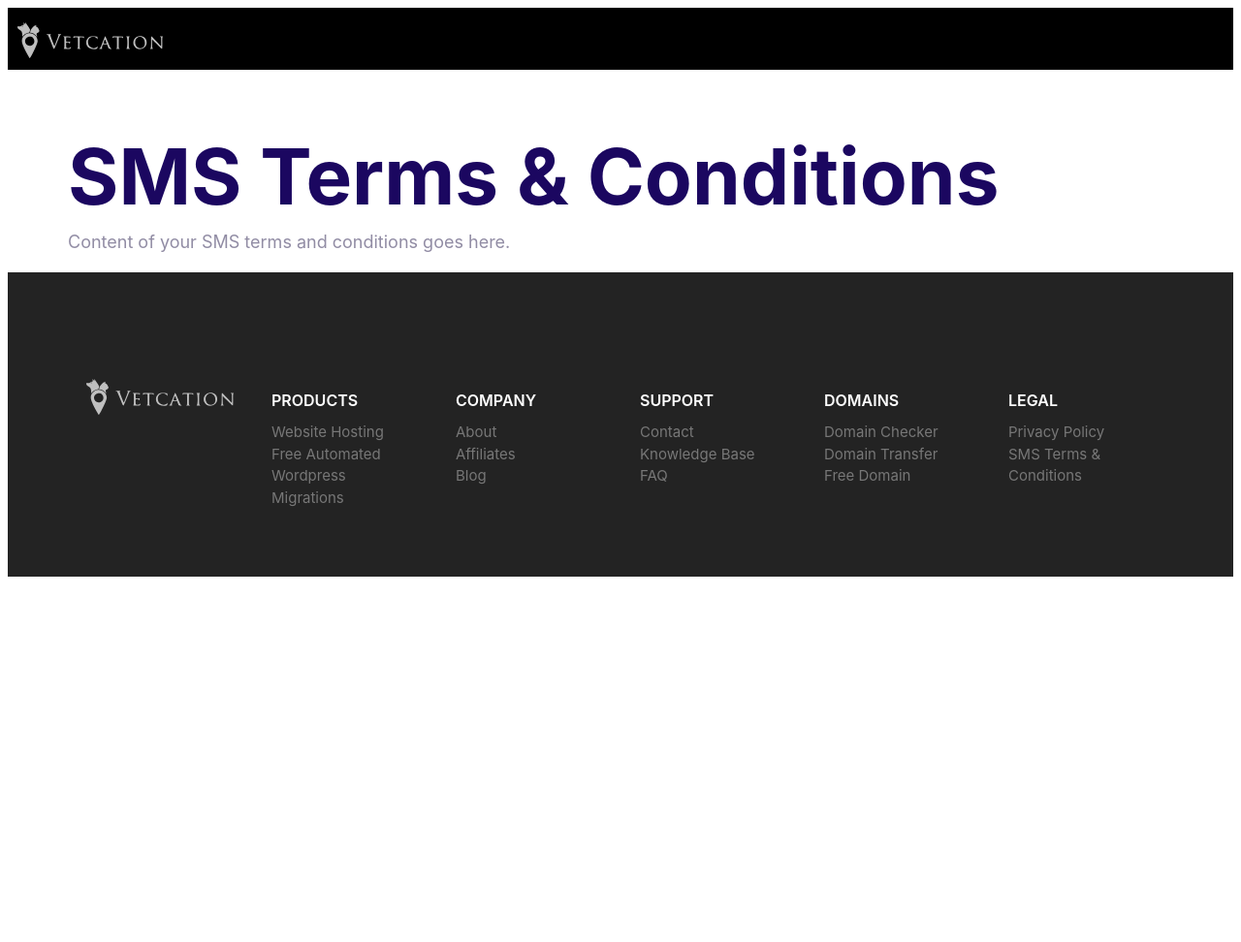
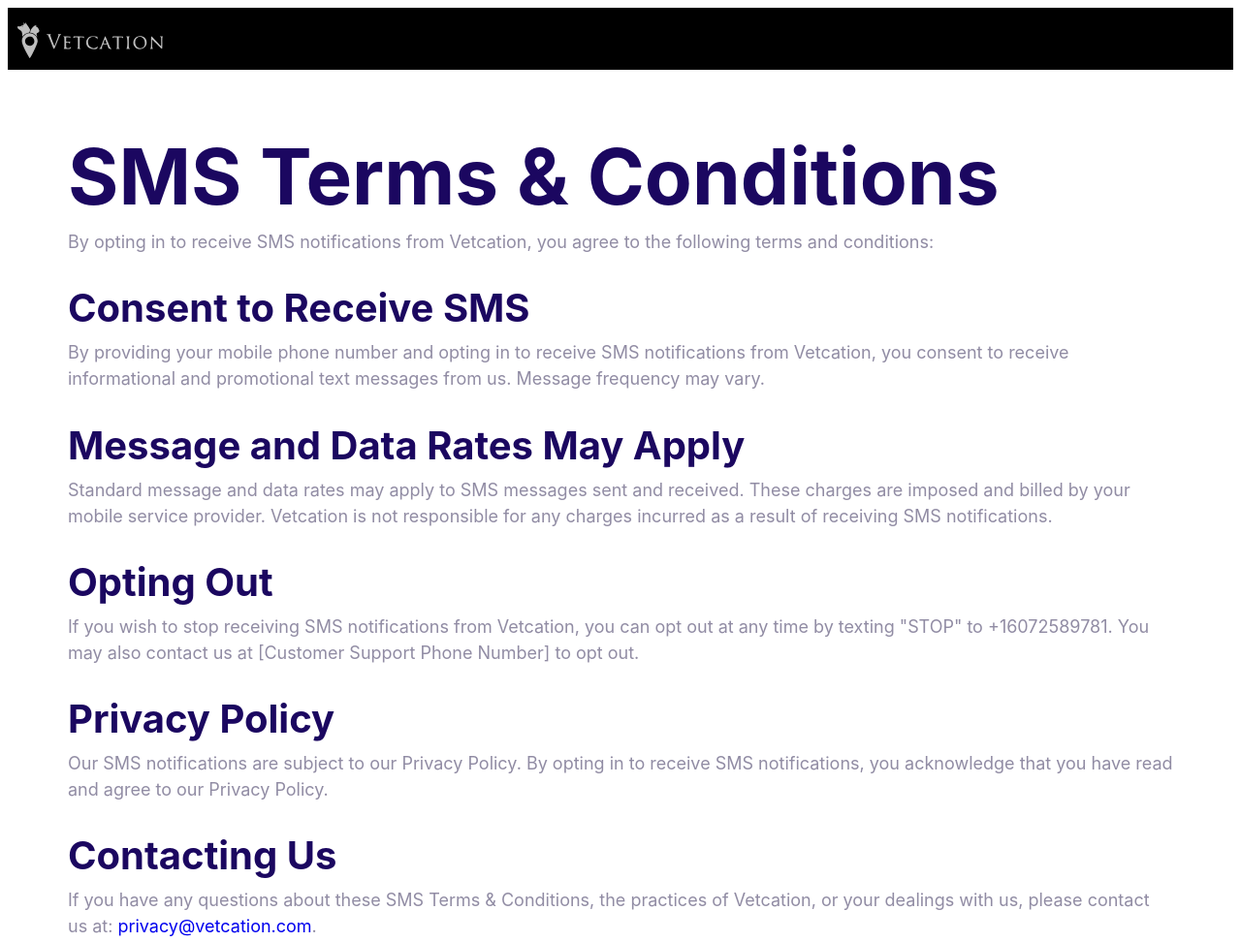
Before and after one commit to geoffcfchen/Vetcation, a website built with Parcel: page sms-terms-and-conditions.html in a window 1280 px wide. Shown: the top 972 px of the page at 97% size. Before the commit the page ends 800 px from the top, so only its background shows below. Built offline with nearby package versions, Linux system fonts and the light colour scheme.

Commit message:
update sms and advertisement

```diff
--- a/sms-terms-and-conditions.html
+++ b/sms-terms-and-conditions.html
@@ -22,8 +22,46 @@
     <main>
       <section class="container">
         <h1>SMS Terms & Conditions</h1>
-        <p>Content of your SMS terms and conditions goes here.</p>
-        <!-- Fill in your SMS terms and conditions details -->
+        <p>
+          By opting in to receive SMS notifications from Vetcation, you agree to
+          the following terms and conditions:
+        </p>
+
+        <h2>Consent to Receive SMS</h2>
+        <p>
+          By providing your mobile phone number and opting in to receive SMS
+          notifications from Vetcation, you consent to receive informational and
+          promotional text messages from us. Message frequency may vary.
+        </p>
+
+        <h2>Message and Data Rates May Apply</h2>
+        <p>
+          Standard message and data rates may apply to SMS messages sent and
+          received. These charges are imposed and billed by your mobile service
+          provider. Vetcation is not responsible for any charges incurred as a
+          result of receiving SMS notifications.
+        </p>
+
+        <h2>Opting Out</h2>
+        <p>
+          If you wish to stop receiving SMS notifications from Vetcation, you
+          can opt out at any time by texting "STOP" to +16072589781. You may
+          also contact us at [Customer Support Phone Number] to opt out.
+        </p>
+
+        <h2>Privacy Policy</h2>
+        <p>
+          Our SMS notifications are subject to our Privacy Policy. By opting in
+          to receive SMS notifications, you acknowledge that you have read and
+          agree to our Privacy Policy.
+        </p>
+
+        <h2>Contacting Us</h2>
+        <p>
+          If you have any questions about these SMS Terms & Conditions, the
+          practices of Vetcation, or your dealings with us, please contact us
+          at: <a href="mailto:privacy@vetcation.com">privacy@vetcation.com</a>.
+        </p>
       </section>
     </main>
 
```
Also changed, not shown: index.html (+17 -0 lines).
